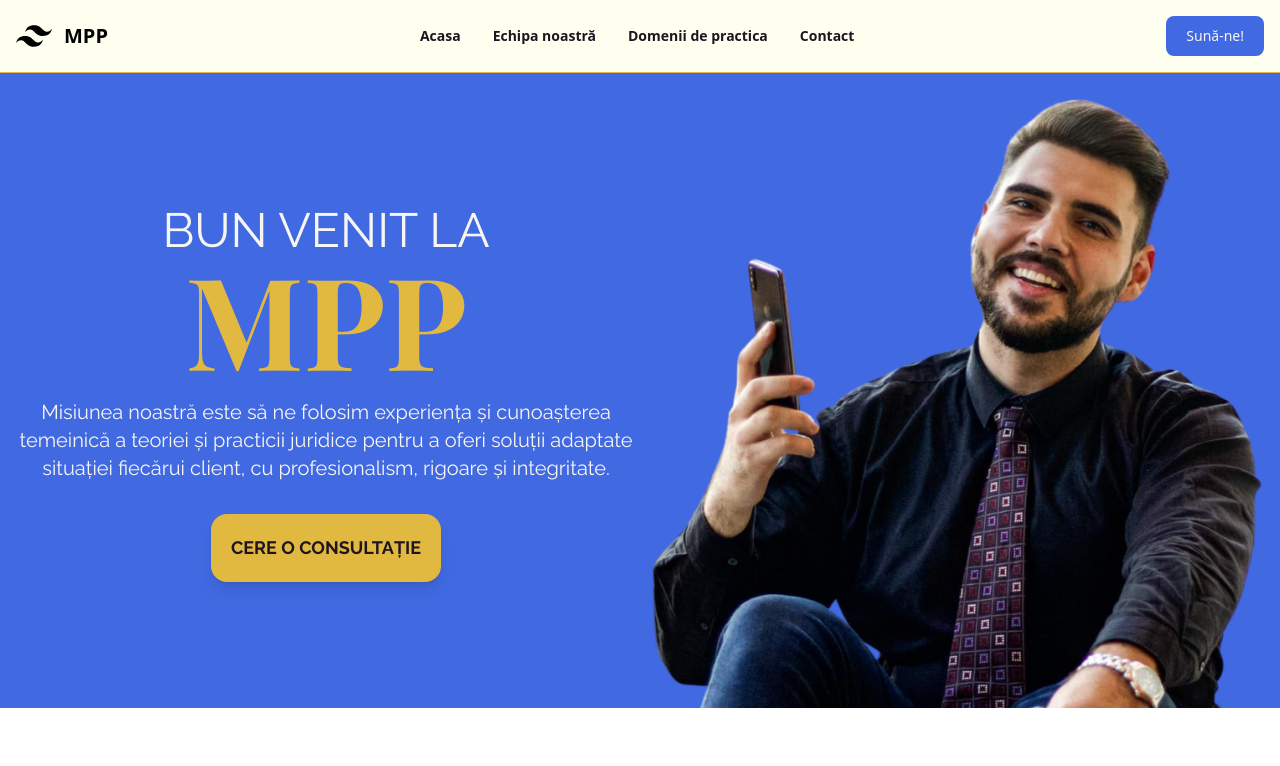
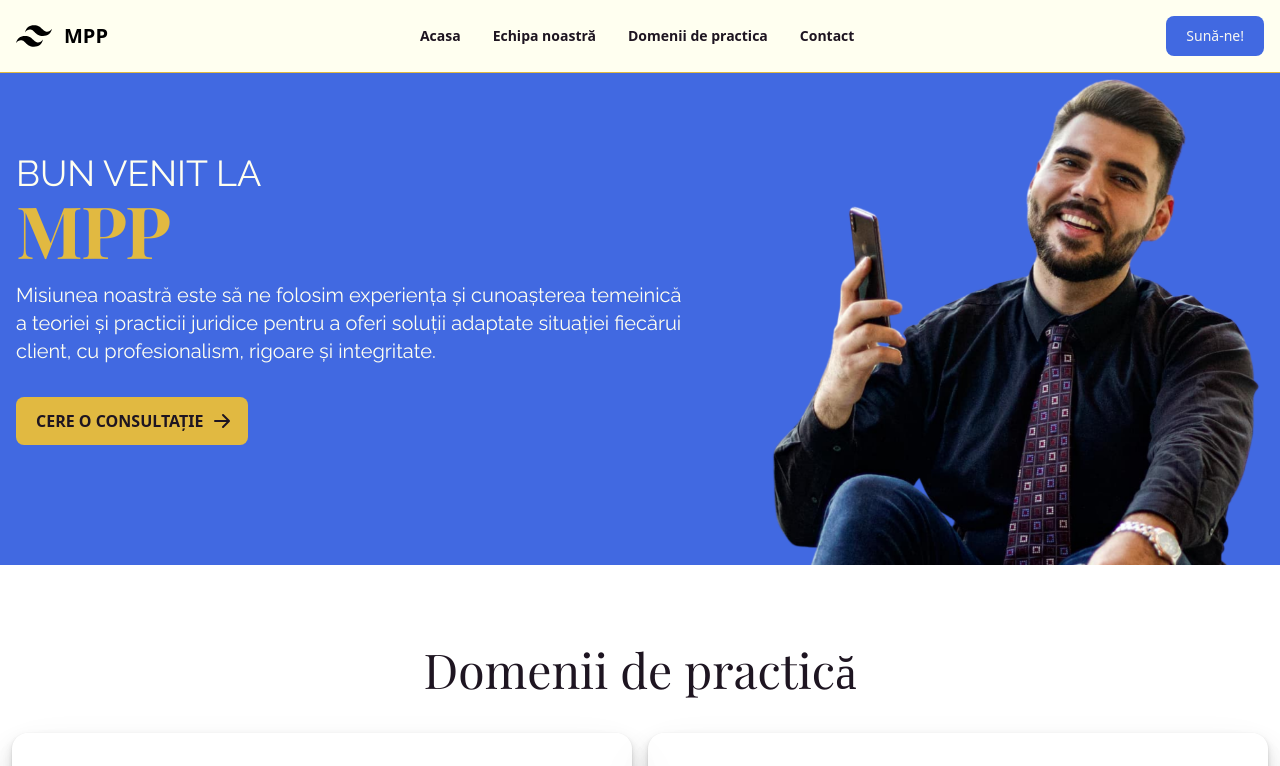
Before and after one commit to DCi-dev/lawfirm-website, a Next.js app: page / in a window 1280 px wide. Shown: the top 766 px of the page. Built offline with nearby package versions, Linux system fonts and the light colour scheme; a web font is replaced by a local one.

Commit message:
Update hero section

```diff
--- a/components/home/Hero.js
+++ b/components/home/Hero.js
@@ -5,33 +5,44 @@ import heroPic from "../../public/assets/images/hero.png";
 export default function Hero() {
 	return (
 		<>
-			<div className='bg-blue h-full pt-20 '>
-				<div className='flex sm:flex-col lg:flex-row items-center lg:items-end justify-around px-3 max-w-7xl mx-auto'>
-					<div className='flex flex-col my-auto lg:w-6/12 w-auto text-center'>
-						<p className='text-5xl text-white mt-8 uppercase'>Bun venit la</p>
-						<h1 className='text-gold text-9xl font-bold uppercase'>Mpp</h1>
-						<p className='text-xl text-white w-auto mt-4'>
+			<section className='bg-blue'>
+				<div className='grid max-w-7xl px-4 pt-24 mx-auto lg:gap-8 xl:gap-0 lg:pt-16 lg:grid-cols-12'>
+					{/* <div className='flex sm:flex-col lg:flex-row items-center lg:items-end justify-around px-3 max-w-7xl mx-auto'> */}
+					<div className='mr-auto place-self-center lg:col-span-7'>
+						<p className='max-w-2xl  font-light text-ivory text-lg  md:text-2xl lg:text-4xl uppercase'>
+							Bun venit la
+						</p>
+						<h1 className='max-w-2xl mb-4 text-6xl text-gold font-bold tracking-tight leading-none md:text-7xl xl:text-9xl uppercase'>
+							Mpp
+						</h1>
+						<p className='max-w-2xl mb-6 font-light text-ivory lg:mb-8 md:text-lg lg:text-xl'>
 							Misiunea noastră este să ne folosim experiența și cunoașterea
 							temeinică a teoriei și practicii juridice pentru a oferi soluții
 							adaptate situației fiecărui client, cu profesionalism, rigoare și
 							integritate.
 						</p>
 						<Link href='/contact'>
-							<button
-								className='mx-auto mt-8 mb-8 inline-block
-							bg-gold border-0 py-5 px-5 focus:outline-none hover:bg-ivory
-							rounded-2xl text-base hover:text-black shadow-lg text-center'>
-								<span className='text-black  font-body text-lg uppercase font-bold'>
-									Cere o consultație
-								</span>
+							<button className='inline-flex items-center justify-center px-5 py-3 mr-3 mb-8 text-base font-bold text-center text-black rounded-lg bg-gold hover:bg-ivory focus:ring-4 focus:ring-primary-300 uppercase'>
+								Cere o consultație
+								<svg
+									class='w-5 h-5 ml-2 -mr-1'
+									fill='currentColor'
+									viewBox='0 0 20 20'
+									xmlns='http://www.w3.org/2000/svg'>
+									<path
+										fill-rule='evenodd'
+										d='M10.293 3.293a1 1 0 011.414 0l6 6a1 1 0 010 1.414l-6 6a1 1 0 01-1.414-1.414L14.586 11H3a1 1 0 110-2h11.586l-4.293-4.293a1 1 0 010-1.414z'
+										clip-rule='evenodd'></path>
+								</svg>
 							</button>
 						</Link>
 					</div>
-					<div className='w-6/12 hidden lg:flex flex-col items-end'>
+					<div className='hidden lg:mt-0 lg:col-span-5 lg:flex'>
 						<Image src={heroPic} />
 					</div>
 				</div>
-			</div>
+				{/* </div> */}
+			</section>
 		</>
 	);
 }
```
